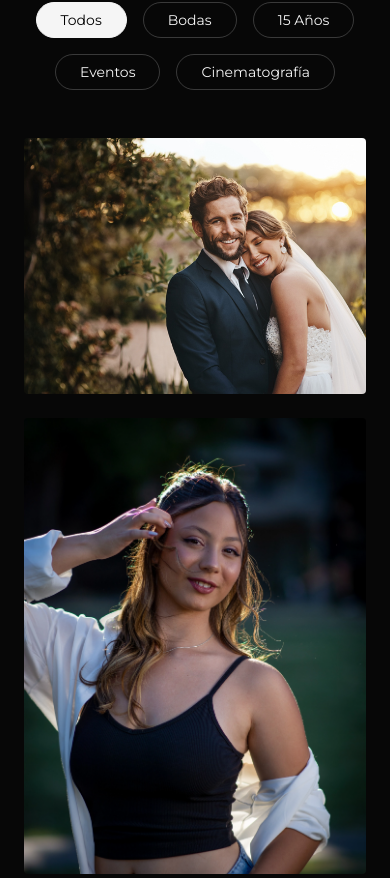
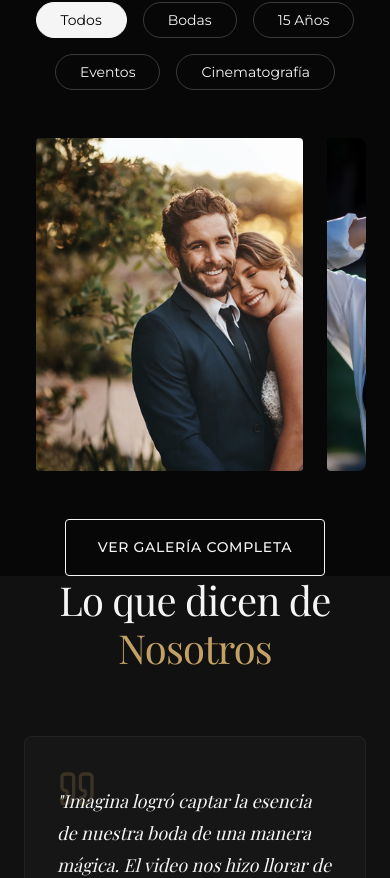
Before and after one commit to TatoCrocco/PAGINA-WEB-IMAGINA-2026, a React (Vite) app: page / in a window 390 px wide. Shown: the part 7066-7944 px from the top of the page. Built offline with nearby package versions, Linux system fonts and the light colour scheme; a web font is replaced by a local one.

Commit message:
Transformado portfolio en carrusel responsivo

```diff
--- a/src/components/Portfolio/Portfolio.css
+++ b/src/components/Portfolio/Portfolio.css
@@ -27,23 +27,37 @@
   border-color: var(--text-main);
 }
 
-.portfolio-grid {
-  display: grid;
-  grid-template-columns: repeat(auto-fill, minmax(300px, 1fr));
-  gap: 1.5rem;
-  /* Cinematic offset layout trick if desired, keeping simple clean grid for now */
+/* Carousel Styles */
+.portfolio-carousel-wrapper {
+  position: relative;
+  width: 100%;
+  display: flex;
+  align-items: center;
+  gap: 1rem;
+}
+
+.portfolio-slider-container {
+  flex: 1;
+  overflow: hidden;
+  border-radius: var(--border-radius-md);
+}
+
+.portfolio-slider {
+  display: flex;
+  transition: transform 0.6s cubic-bezier(0.23, 1, 0.32, 1);
+}
+
+.portfolio-slide {
+  padding: 0 0.75rem;
+  flex-shrink: 0;
 }
 
 .portfolio-item {
   position: relative;
   overflow: hidden;
   border-radius: var(--border-radius-sm);
-  aspect-ratio: 4/3;
+  aspect-ratio: 4/5;
   cursor: pointer;
-}
-
-.portfolio-item:nth-child(even) {
-  aspect-ratio: 3/4;
 }
 
 .portfolio-img {
@@ -101,3 +115,51 @@
 .portfolio-item:hover .portfolio-item-title {
   transform: translateY(0);
 }
+
+.carousel-btn {
+  background: rgba(255, 255, 255, 0.05);
+  border: 1px solid rgba(255, 255, 255, 0.1);
+  color: var(--text-main);
+  width: 48px;
+  height: 48px;
+  border-radius: 50%;
+  display: flex;
+  align-items: center;
+  justify-content: center;
+  cursor: pointer;
+  transition: all var(--transition-fast);
+  z-index: 10;
+  flex-shrink: 0;
+}
+
+.carousel-btn:hover {
+  background-color: var(--accent-gold);
+  color: var(--bg-darker);
+  border-color: var(--accent-gold);
+}
+
+@media (max-width: 768px) {
+  .carousel-btn {
+    display: none; /* Hide buttons on mobile, use touch if needed (later) */
+  }
+
+  .portfolio-slider-container {
+    overflow-x: auto;
+    scroll-snap-type: x mandatory;
+    scrollbar-width: none; /* Hide scrollbar for Chrome/Safari */
+  }
+
+  .portfolio-slider-container::-webkit-scrollbar {
+    display: none;
+  }
+
+  .portfolio-slider {
+    transform: none !important;
+    width: auto !important;
+  }
+
+  .portfolio-slide {
+    width: 85% !important;
+    scroll-snap-align: center;
+  }
+}
--- a/src/components/Portfolio/Portfolio.tsx
+++ b/src/components/Portfolio/Portfolio.tsx
@@ -1,5 +1,6 @@
-import React, { useState } from 'react';
+import React, { useState, useEffect } from 'react';
 import './Portfolio.css';
+import { ChevronLeft, ChevronRight } from 'lucide-react';
 
 const portfolioItems = [
   { id: 1, type: 'image', category: 'Bodas', url: './boda-1.jpg', title: 'Momentos Épicos' },
@@ -18,11 +19,34 @@ const portfolioItems = [
 
 const Portfolio: React.FC = () => {
   const [filter, setFilter] = useState('Todos');
+  const [currentIndex, setCurrentIndex] = useState(0);
+
   const categories = ['Todos', 'Bodas', '15 Años', 'Eventos', 'Cinematografía'];
 
   const filteredItems = filter === 'Todos'
     ? portfolioItems
     : portfolioItems.filter(item => item.category === filter);
+
+  // Reset index when filter changes
+  useEffect(() => {
+    setCurrentIndex(0);
+  }, [filter]);
+
+  const nextSlide = () => {
+    if (currentIndex < filteredItems.length - 1) {
+      setCurrentIndex(prev => prev + 1);
+    } else {
+      setCurrentIndex(0); // Loop to start
+    }
+  };
+
+  const prevSlide = () => {
+    if (currentIndex > 0) {
+      setCurrentIndex(prev => prev - 1);
+    } else {
+      setCurrentIndex(filteredItems.length - 1); // Loop to end
+    }
+  };
 
   return (
     <section id="portfolio" className="portfolio section-padding">
@@ -43,16 +67,33 @@ const Portfolio: React.FC = () => {
           ))}
         </div>
 
-        <div className="portfolio-grid">
-          {filteredItems.map((item, index) => (
-            <div className={`portfolio-item reveal delay-${index % 3 + 1}`} key={item.id}>
+        <div className="portfolio-carousel-wrapper reveal delay-2">
+          <button className="carousel-btn prev" onClick={prevSlide} aria-label="Previous slide">
+            <ChevronLeft size={32} />
+          </button>
+
+          <div className="portfolio-slider-container">
+            <div
+              className="portfolio-slider"
+              style={{ transform: `translateX(-${currentIndex * (100 / filteredItems.length)}%)`, width: `${(filteredItems.length * 100)}%` }}
+            >
+              {filteredItems.map((item) => (
+                <div className="portfolio-slide" key={item.id} style={{ width: `${100 / filteredItems.length}%` }}>
+                  <div className="portfolio-item">
                     <img src={item.url} alt={item.title} className="portfolio-img" />
                     <div className="portfolio-overlay">
                       <span className="portfolio-category">{item.category}</span>
                       <h3 className="portfolio-item-title">{item.title}</h3>
                     </div>
                   </div>
+                </div>
               ))}
+            </div>
+          </div>
+
+          <button className="carousel-btn next" onClick={nextSlide} aria-label="Next slide">
+            <ChevronRight size={32} />
+          </button>
         </div>
 
         <div className="text-center" style={{ marginTop: '3rem' }}>
```
Also changed, not shown: 5 other files (tests, documents, lock files or other folders). Lines whose indentation alone changed are shown as unchanged.
